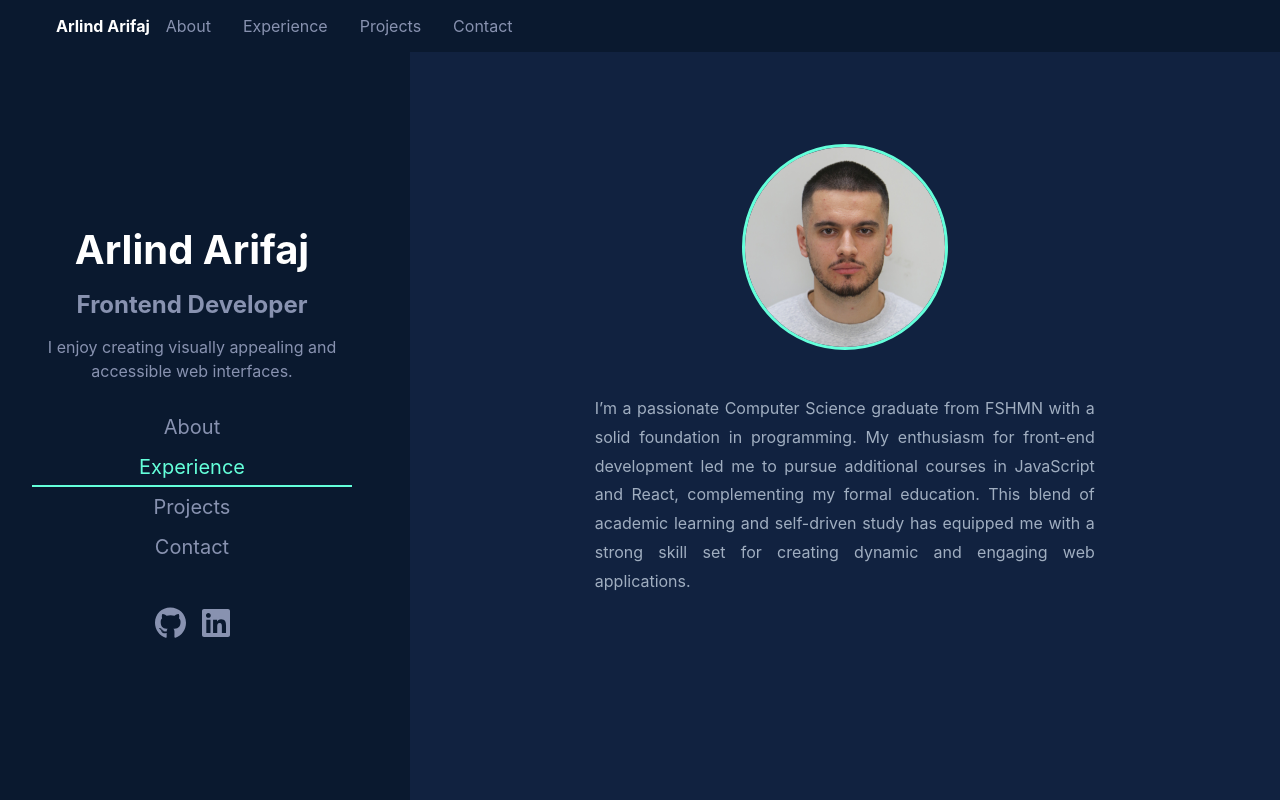
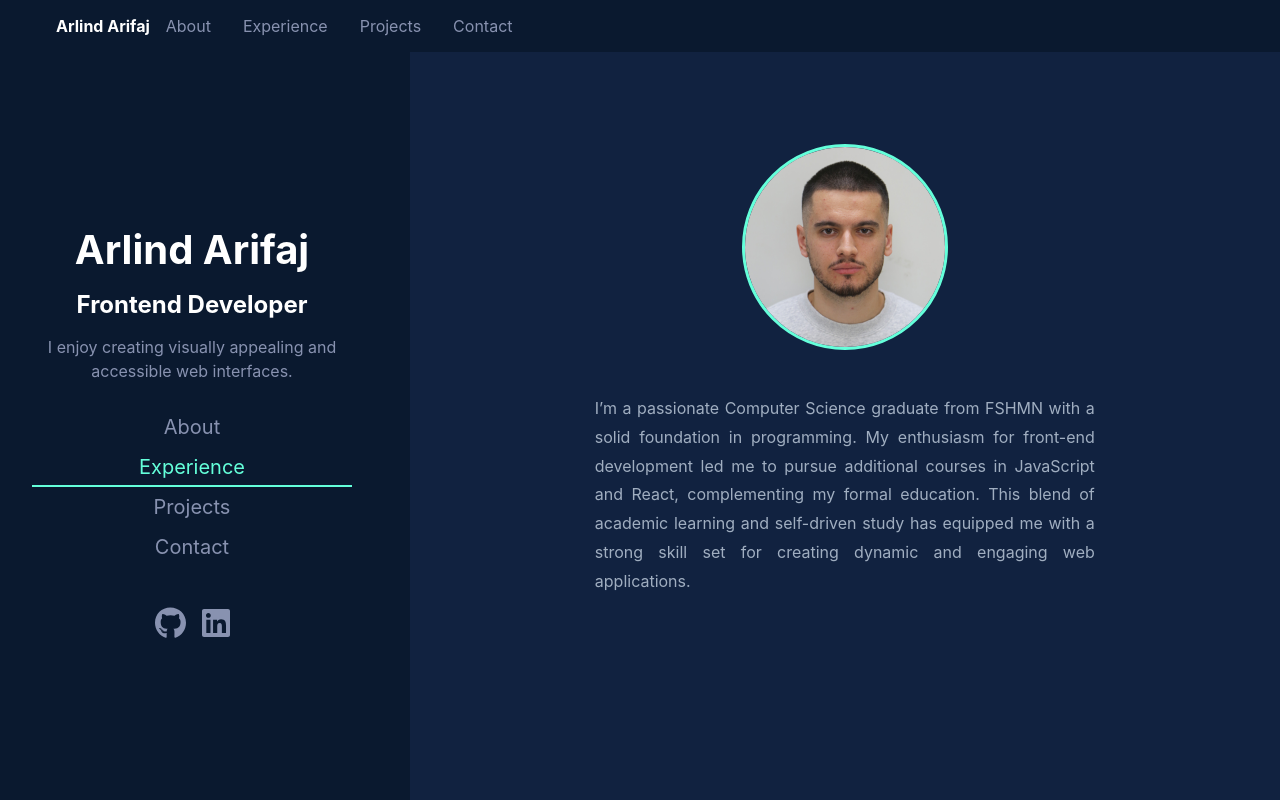
Before and after one commit to Arlindi1/My-portfolio, a React (Create React App) app: page / in a window 1280 px wide. Shown: the top 800 px of the page. Built offline with nearby package versions, Linux system fonts and the light colour scheme.

Commit message:
Updated the company logo picture links

```diff
--- a/src/components/Content/Experience/Experience.js
+++ b/src/components/Content/Experience/Experience.js
@@ -5,7 +5,7 @@ const experiences = [
   {
     title: 'Student Participant - Advanced JavaScript and React',
     company: 'Beetroot Academy',
-    imageUrl: 'https://scontent.fprn1-1.fna.fbcdn.net/v/t39.30808-6/276030875_2115637128622774_1931392917098148295_n.jpg?_nc_cat=101&ccb=1-7&_nc_sid=6ee11a&_nc_ohc=pYk0ryi-C1wQ7kNvgFC5pAW&_nc_ht=scontent.fprn1-1.fna&oh=00_AYD7Q9hUvdh-zRYnXoZSUrMSOftUTgoBoxan11829EOAAg&oe=66DCBA97',
+    imageUrl: 'https://d92mrp7hetgfk.cloudfront.net/images/sites/misc/beetroot_resized/original.png?1664306157',
     period: 'Jan 24 - Mar 24 ',
     description: 'Beetroot Academy is a Swedish-Ukrainian technology school that helps people take their careers to the next level. We offer intensive IT courses in a friendly atmosphere where no one is left behind. The Beetroot Academy in Pristina is managed by the company Kutia.',
     tags: ['JavaScript', 'React'],
@@ -14,7 +14,7 @@ const experiences = [
   {
     title: 'Student Participant - Web Development',
     company: 'Makerminds',
-    imageUrl: 'https://scontent.fprn1-1.fna.fbcdn.net/v/t39.30808-1/356426914_760252502769148_5933416695238499335_n.png?stp=dst-png_s200x200&_nc_cat=110&ccb=1-7&_nc_sid=f4b9fd&_nc_ohc=dDOcFF2sNKsQ7kNvgG0afuo&_nc_ht=scontent.fprn1-1.fna&oh=00_AYC78FsTuRqrPYyiMeqMSN71WnZvlzImnnnpEOLyNEQzxw&oe=66DCCCDA',
+    imageUrl: 'https://scontent.fprn1-1.fna.fbcdn.net/v/t39.30808-6/356426914_760252502769148_5933416695238499335_n.png?_nc_cat=110&ccb=1-7&_nc_sid=6ee11a&_nc_ohc=mN3GTe_Fk08Q7kNvgFIskJd&_nc_ht=scontent.fprn1-1.fna&_nc_gid=AkZxoqOVRwhuiqwT3kSeerM&oh=00_AYAwXudkspJAieKPIJ28XWcrbP6dYYC9r2N8ugknE3OFjw&oe=66E62AE0',
     period: 'Nov 23 - Jan 24 ',
     description: 'Intensive training course covering the basics of web development using HTML, CSS, and JavaScript. This course transforms participants from beginners to capable developers within 3 months, advancing their knowledge and preparing them to meet the demands of the modern digital era as web developers.',
     tags: ['HTML', 'CSS', 'JavaScript'],
--- a/src/components/Sidebar/Sidebar.css
+++ b/src/components/Sidebar/Sidebar.css
@@ -21,7 +21,7 @@
 
 .sidebar h2 {
   font-size: 1.5rem;
-  color: #8892b0;
+  color: white;
 }
 
 .sidebar p {
```
